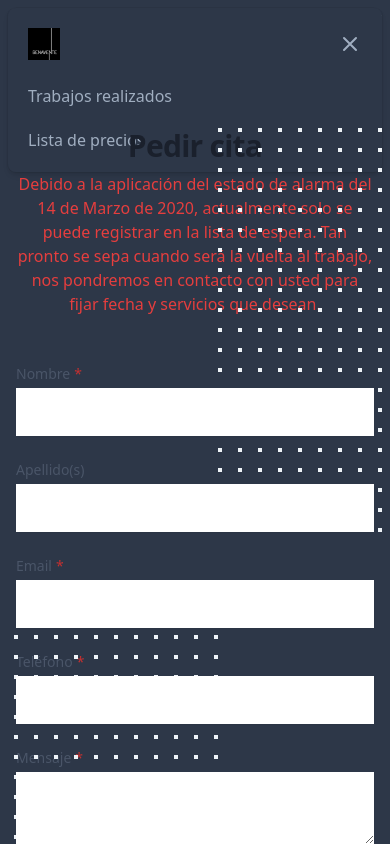
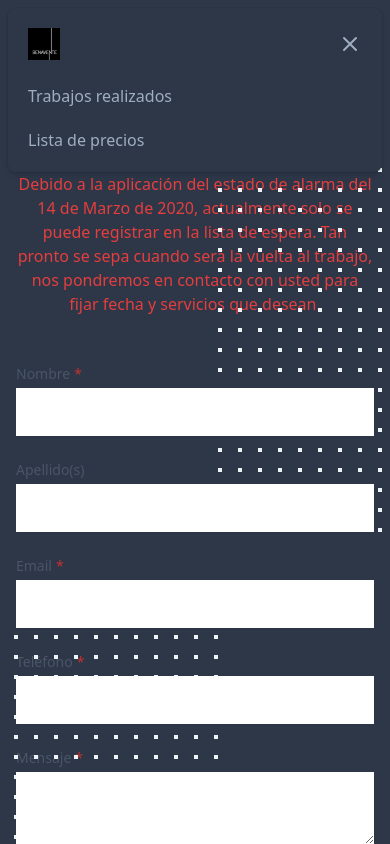
Before and after one commit to Afsoon/benaventepeluqueros, a Next.js app: page /book in a window 390 px wide. Both pictures are taken after a click on the button "Abrir menu del listado de páginas". Shown: the top 844 px of the page. Built offline with nearby package versions, Linux system fonts and the light colour scheme; what @tailwindcss/ui would draw is missing.

Commit message:
Fix mobile menu

```diff
--- a/src/components/Header/index.tsx
+++ b/src/components/Header/index.tsx
@@ -98,7 +98,7 @@ const Header: React.FunctionComponent<HeaderProps> = ({
         leaveFrom="opacity-100 scale-100"
         leaveTo="opacity-0 scale-95"
       >
-        <div className="absolute top-0 inset-x-0 p-2 transition transform origin-top-right md:hidden">
+        <div className="absolute top-0 z-40 inset-x-0 p-2 transition transform origin-top-right md:hidden">
           <div className="rounded-lg shadow-md">
             <div className="rounded-lg bg-gray-800 shadow-xs overflow-hidden">
               <div className="px-5 pt-4 flex items-center justify-between">
@@ -156,7 +156,7 @@ const Header: React.FunctionComponent<HeaderProps> = ({
                 )}
                 {showPricing && (
                   <a
-                    href="/contact"
+                    href="/pricing"
                     title="Ver lista de precios de la peluqueria"
                     className="mt-1 block px-3 py-2 rounded-md text-base font-medium text-gray-500 hover:text-gray-50 hover:bg-gray-500 focus:outline-none focus:bg-gray-100 focus:text-gray-50 transition duration-150 ease-in-out"
                   >
```
